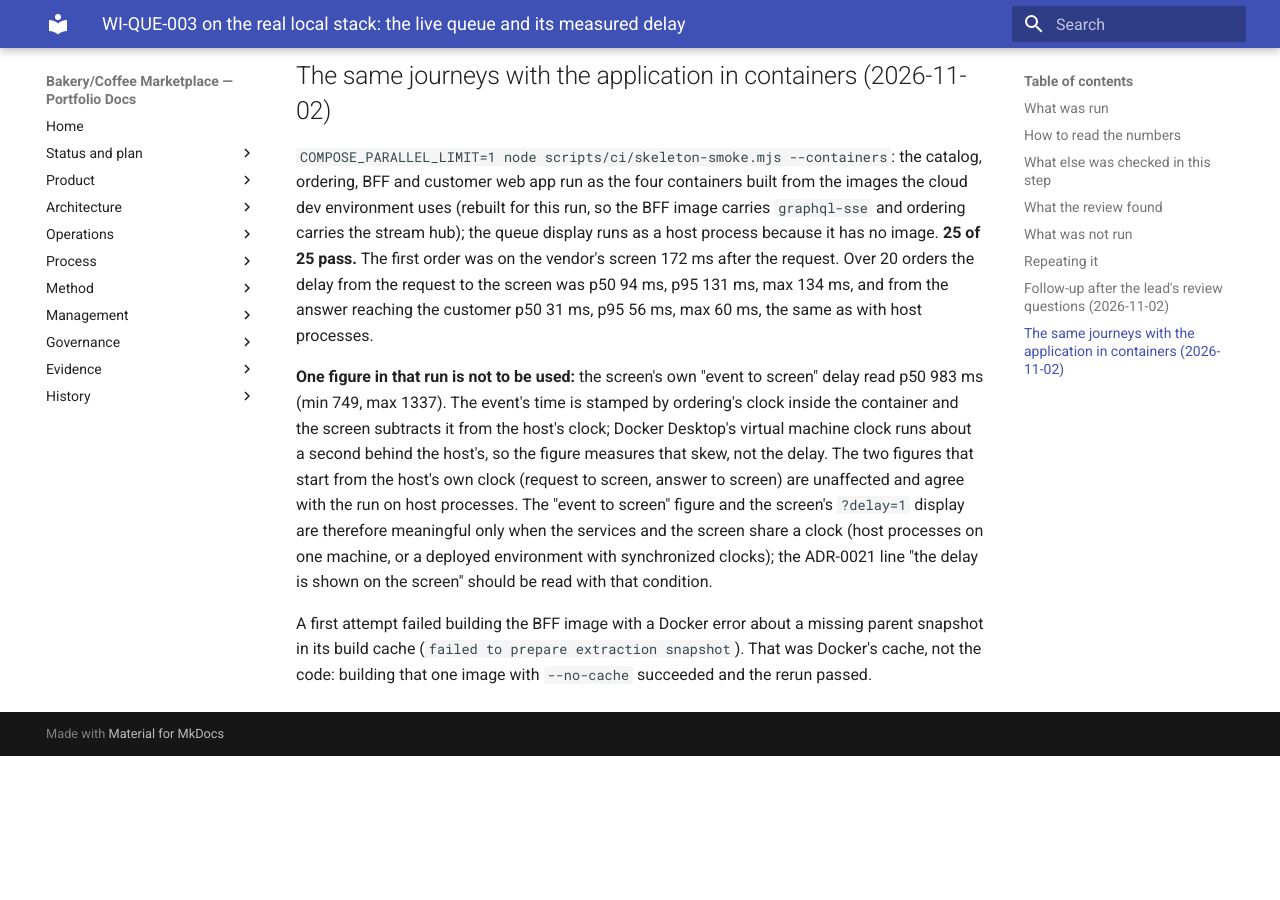
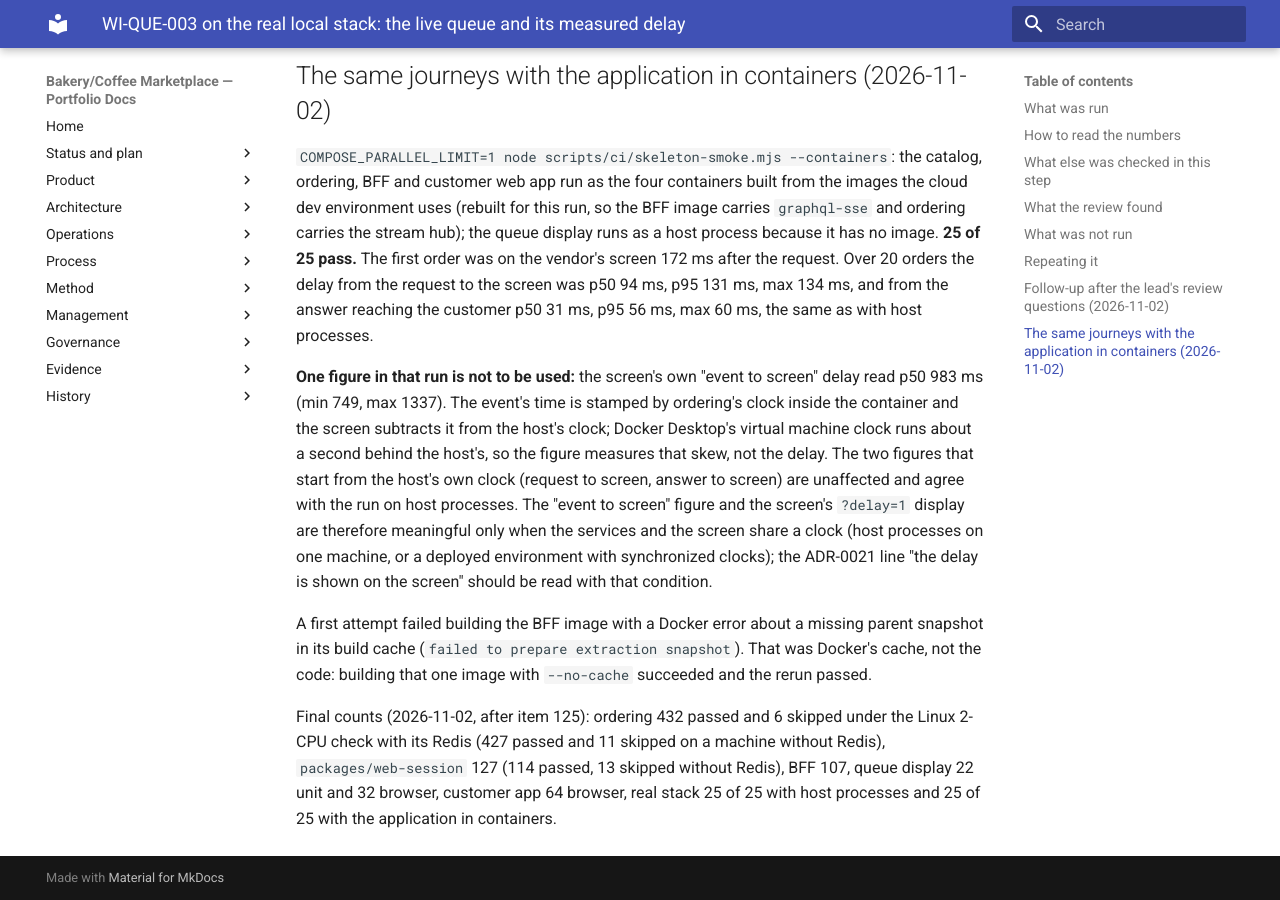
Before and after one commit to benjamin-hedrick/bakery-marketplace, an MkDocs documentation site: the page built from docs/evidence/WI-QUE-003/real-stack-2026-11-02.md, in a window 1280 px wide and 900 px high, scrolled down 5352 px. Built offline with MkDocs 1.6.1 and Material for MkDocs 9.7.7, drawn with Linux system fonts in a browser that asks for light colours; before the commit the page ends 6108 px from its top, so only the background shows below that.

Commit message:
Final test counts for WI-QUE-003
Co-Authored-By: Claude Sonnet 5.5 <noreply@anthropic.com>

```diff
--- a/docs/evidence/WI-QUE-003/real-stack-2026-11-02.md
+++ b/docs/evidence/WI-QUE-003/real-stack-2026-11-02.md
@@ -85,3 +85,5 @@ The whole real stack was run again with these changes in (`node scripts/ci/skele
 **One figure in that run is not to be used:** the screen's own "event to screen" delay read p50 983 ms (min 749, max 1337). The event's time is stamped by ordering's clock inside the container and the screen subtracts it from the host's clock; Docker Desktop's virtual machine clock runs about a second behind the host's, so the figure measures that skew, not the delay. The two figures that start from the host's own clock (request to screen, answer to screen) are unaffected and agree with the run on host processes. The "event to screen" figure and the screen's `?delay=1` display are therefore meaningful only when the services and the screen share a clock (host processes on one machine, or a deployed environment with synchronized clocks); the ADR-0021 line "the delay is shown on the screen" should be read with that condition.
 
 A first attempt failed building the BFF image with a Docker error about a missing parent snapshot in its build cache (`failed to prepare extraction snapshot`). That was Docker's cache, not the code: building that one image with `--no-cache` succeeded and the rerun passed.
+
+Final counts (2026-11-02, after item 125): ordering 432 passed and 6 skipped under the Linux 2-CPU check with its Redis (427 passed and 11 skipped on a machine without Redis), `packages/web-session` 127 (114 passed, 13 skipped without Redis), BFF 107, queue display 22 unit and 32 browser, customer app 64 browser, real stack 25 of 25 with host processes and 25 of 25 with the application in containers.
```
Also changed, not shown: CLAUDE.md (+1 -1 lines).
